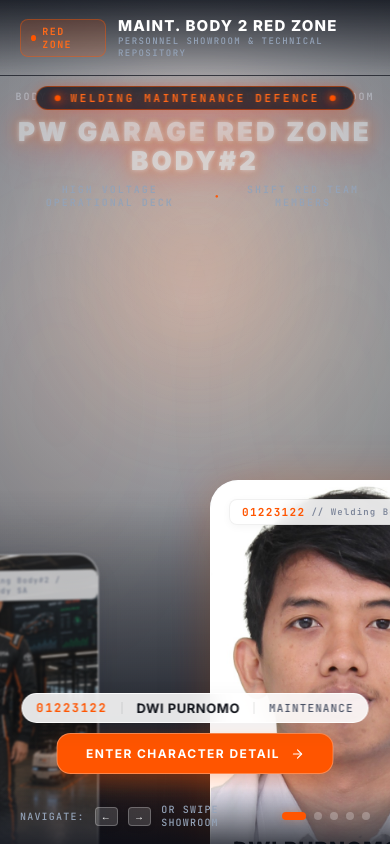
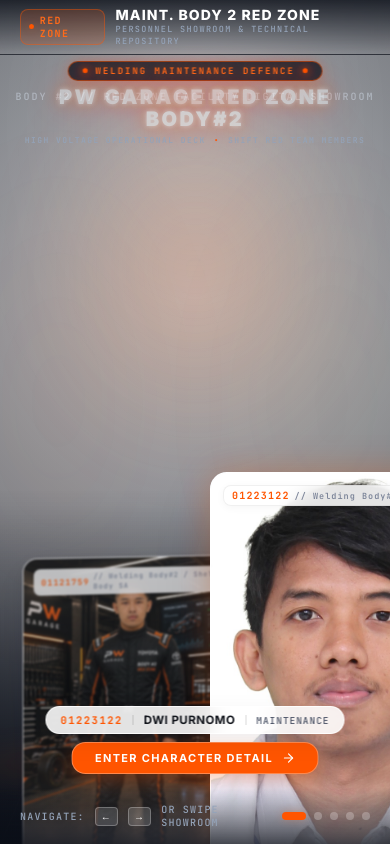
Before and after one commit to akunbersamagogle-stack/kanri-redzone, a React (Vite) app: page / in a window 390 px wide. Built offline with nearby package versions, Linux system fonts and the light colour scheme.

Commit message:
feat: optimize responsive layout and proportions for default 100% zoom

```diff
--- a/src/components/CharacterCarousel.tsx
+++ b/src/components/CharacterCarousel.tsx
@@ -17,8 +17,17 @@
   onSelectCharacter,
 }) => {
   const [hoveredIndex, setHoveredIndex] = useState<number | null>(null);
+  const [viewportWidth, setViewportWidth] = useState<number>(
+    typeof window !== 'undefined' ? window.innerWidth : 1200
+  );
   const containerRef = useRef<HTMLDivElement>(null);
   const total = characters.length;
+
+  useEffect(() => {
+    const handleResize = () => setViewportWidth(window.innerWidth);
+    window.addEventListener('resize', handleResize);
+    return () => window.removeEventListener('resize', handleResize);
+  }, []);
 
   // Realtime drag motion value: representing index offset
   const dragOffset = useMotionValue(0);
@@ -124,8 +133,11 @@
           // Render only within 5-position spatial window (-2 to +2)
           if (Math.abs(logicalOffset) > 2) return null;
 
-          // Compute target 3D spatial values
-          let x = logicalOffset * 320;
+          // Compute target 3D spatial values with responsive scaling
+          const step1 = Math.min(Math.max(viewportWidth * 0.22, 210), 320);
+          const step2 = Math.min(Math.max(viewportWidth * 0.40, 380), 580);
+
+          let x = 0;
           let scale = 1.0;
           let rotateY = 0;
           let opacity = 1.0;
@@ -133,24 +145,25 @@
           let zIndex = 30;
 
           if (logicalOffset === 0) {
-            scale = isHovered ? 1.025 : 1.0;
+            x = 0;
+            scale = isHovered ? 1.03 : 1.0;
             opacity = 1.0;
             rotateY = 0;
             blur = 0;
             zIndex = 30;
           } else if (Math.abs(logicalOffset) === 1) {
-            x = logicalOffset * 360;
-            scale = isHovered ? 0.90 : 0.84;
+            x = logicalOffset * step1;
+            scale = isHovered ? 0.88 : 0.82;
             rotateY = logicalOffset * -8;
             opacity = isHovered ? 0.92 : 0.72;
-            blur = isHovered ? 0 : 1.2;
+            blur = isHovered ? 0 : 1;
             zIndex = 20;
           } else if (Math.abs(logicalOffset) === 2) {
-            x = logicalOffset * 620;
-            scale = isHovered ? 0.76 : 0.68;
+            x = logicalOffset * step2;
+            scale = isHovered ? 0.74 : 0.64;
             rotateY = logicalOffset * -14;
-            opacity = isHovered ? 0.65 : 0.38;
-            blur = isHovered ? 1 : 3.0;
+            opacity = isHovered ? 0.62 : 0.35;
+            blur = isHovered ? 1 : 2.5;
             zIndex = 10;
           }
 
--- a/src/index.css
+++ b/src/index.css
@@ -235,25 +235,25 @@
 
 .showroom-glowing-sign-container {
   position: absolute;
-  top: 86px;
+  top: clamp(54px, 7.2vh, 68px);
   left: 50%;
   transform: translateX(-50%);
   display: flex;
   flex-direction: column;
   align-items: center;
-  gap: 8px;
+  gap: clamp(4px, 0.6vh, 8px);
   z-index: 4;
   pointer-events: none;
   text-align: center;
   width: 92vw;
-  max-width: 1100px;
+  max-width: 900px;
 }
 
 .glowing-sign-badge {
   display: flex;
   align-items: center;
-  gap: 10px;
-  padding: 4px 18px;
+  gap: 8px;
+  padding: 3px 14px;
   background: rgba(10, 14, 23, 0.75);
   border: 1px solid rgba(255, 85, 0, 0.5);
   border-radius: 999px;
@@ -263,8 +263,8 @@
 }
 
 .sign-indicator-dot {
-  width: 6px;
-  height: 6px;
+  width: 5px;
+  height: 5px;
   border-radius: 50%;
   background: #ff5500;
   box-shadow: 0 0 8px #ff5500, 0 0 14px #ff3300;
@@ -273,15 +273,15 @@
 
 .sign-category-tag {
   font-family: var(--font-mono);
-  font-size: 11px;
+  font-size: clamp(9px, 0.85vw, 11px);
   font-weight: 800;
-  letter-spacing: 0.24em;
+  letter-spacing: 0.22em;
   color: #ff6a1a;
   text-shadow: 0 0 12px rgba(255, 85, 0, 0.7);
 }
 
 .glowing-neon-title {
-  font-size: clamp(26px, 3.8vw, 52px);
+  font-size: clamp(20px, 2.8vw, 40px);
   font-weight: 900;
   letter-spacing: 0.12em;
   text-transform: uppercase;
@@ -295,11 +295,11 @@
 .glowing-sign-sub {
   display: flex;
   align-items: center;
-  gap: 10px;
+  gap: 8px;
   font-family: var(--font-mono);
-  font-size: 10px;
+  font-size: clamp(8px, 0.75vw, 10px);
   font-weight: 600;
-  letter-spacing: 0.2em;
+  letter-spacing: 0.18em;
   color: #94a3b8;
   opacity: 0.95;
 }
@@ -406,12 +406,12 @@
   top: 0;
   left: 0;
   right: 0;
-  height: 76px;
+  height: clamp(52px, 6.5vh, 64px);
   z-index: 50;
   display: flex;
   align-items: center;
   justify-content: space-between;
-  padding: 0 40px;
+  padding: 0 clamp(16px, 3vw, 40px);
   background: linear-gradient(to bottom, rgba(10, 14, 23, 0.8) 0%, rgba(10, 14, 23, 0) 100%);
   backdrop-filter: blur(8px);
   -webkit-backdrop-filter: blur(8px);
@@ -421,22 +421,22 @@
 .header-brand {
   display: flex;
   align-items: center;
-  gap: 12px;
+  gap: 10px;
 }
 
 .brand-badge {
   display: flex;
   align-items: center;
   gap: 6px;
-  padding: 5px 10px;
+  padding: 4px 8px;
   background: rgba(255, 85, 0, 0.15);
   border: 1px solid rgba(255, 85, 0, 0.4);
   border-radius: var(--radius-sm);
 }
 
 .brand-dot {
-  width: 6px;
-  height: 6px;
+  width: 5px;
+  height: 5px;
   border-radius: 50%;
   background-color: var(--accent-orange);
   box-shadow: 0 0 8px var(--accent-orange-glow);
@@ -456,7 +456,7 @@
 }
 
 .brand-title {
-  font-size: 15px;
+  font-size: 14px;
   font-weight: 800;
   letter-spacing: 0.08em;
   color: #ffffff;
@@ -465,7 +465,7 @@
 
 .brand-subtitle {
   font-family: var(--font-mono);
-  font-size: 9px;
+  font-size: 8.5px;
   font-weight: 500;
   letter-spacing: 0.16em;
   color: #94a3b8;
@@ -475,7 +475,7 @@
 .header-telemetry {
   display: flex;
   align-items: center;
-  gap: 28px;
+  gap: clamp(14px, 2vw, 28px);
 }
 
 .telemetry-item {
@@ -486,7 +486,7 @@
 
 .telemetry-label {
   font-family: var(--font-mono);
-  font-size: 9px;
+  font-size: 8.5px;
   font-weight: 600;
   letter-spacing: 0.14em;
   color: #64748b;
@@ -495,7 +495,7 @@
 
 .telemetry-val {
   font-family: var(--font-mono);
-  font-size: 11px;
+  font-size: 10.5px;
   font-weight: 700;
   letter-spacing: 0.06em;
   color: #e2e8f0;
@@ -522,7 +522,7 @@
 }
 
 /* ==========================================================================
-   3D CAROUSEL & CHARACTER HERO SHOWCASE (Large, Dominant & Spatial)
+   3D CAROUSEL & CHARACTER HERO SHOWCASE (Proportionate for 100% Zoom)
    ========================================================================== */
 .carousel-stage {
   position: absolute;
@@ -531,7 +531,7 @@
   display: flex;
   align-items: center;
   justify-content: center;
-  perspective: 1400px;
+  perspective: 1200px;
   transform-style: preserve-3d;
   cursor: grab;
 }
@@ -550,13 +550,13 @@
   transform-style: preserve-3d;
 }
 
-/* Individual Character 3D Slot - Enlarged & Perfectly Proportionate */
+/* Individual Character 3D Slot */
 .character-slot {
   position: absolute;
-  top: 51%;
+  top: 50%;
   left: 50%;
-  width: min(500px, 92vw);
-  height: min(780px, 80vh);
+  width: clamp(230px, 20vw, 290px);
+  height: clamp(330px, 48vh, 440px);
   transform-origin: center bottom;
   transform-style: preserve-3d;
   display: flex;
@@ -580,9 +580,9 @@
 
 .character-image-container {
   position: relative;
-  width: clamp(370px, 30vw, 450px);
-  height: clamp(560px, 68vh, 670px);
-  border-radius: var(--radius-xl);
+  width: 100%;
+  height: 100%;
+  border-radius: clamp(14px, 2vh, 20px);
   overflow: hidden;
   background: radial-gradient(circle at 50% 20%, #ffffff 0%, #f4f6fa 60%, #e6ebf2 100%);
   border: 1.5px solid var(--border-glass);
@@ -595,7 +595,7 @@
 
 .character-slot.main-focus .character-image-container {
   border-color: rgba(255, 255, 255, 0.98);
-  box-shadow: var(--shadow-hero), 0 0 45px rgba(255, 85, 0, 0.22);
+  box-shadow: var(--shadow-hero), 0 0 35px rgba(255, 85, 0, 0.28);
 }
 
 .character-photo {
@@ -621,12 +621,12 @@
 /* Top Subtle Character Badge */
 .character-card-badge {
   position: absolute;
-  top: 18px;
-  left: 18px;
+  top: 12px;
+  left: 12px;
   display: flex;
   align-items: center;
-  gap: 6px;
-  padding: 5px 12px;
+  gap: 5px;
+  padding: 3px 8px;
   background: rgba(255, 255, 255, 0.88);
   border: 1px solid rgba(0, 0, 0, 0.06);
   border-radius: var(--radius-sm);
@@ -637,7 +637,7 @@
 
 .character-card-code {
   font-family: var(--font-mono);
-  font-size: 11px;
+  font-size: 10px;
   font-weight: 700;
   letter-spacing: 0.12em;
   color: var(--accent-orange);
@@ -645,7 +645,7 @@
 
 .character-card-zone {
   font-family: var(--font-mono);
-  font-size: 9px;
+  font-size: 8.5px;
   font-weight: 600;
   letter-spacing: 0.12em;
   color: var(--text-muted);
@@ -654,16 +654,16 @@
 /* Character Card Bottom Info Snippet */
 .character-card-info {
   position: absolute;
-  bottom: 22px;
-  left: 22px;
-  right: 22px;
+  bottom: 14px;
+  left: 14px;
+  right: 14px;
   display: flex;
   flex-direction: column;
-  gap: 2px;
+  gap: 1px;
 }
 
 .character-card-name {
-  font-size: 21px;
+  font-size: clamp(14px, 1.2vw, 17px);
   font-weight: 800;
   letter-spacing: 0.04em;
   color: var(--text-primary);
@@ -672,9 +672,9 @@
 
 .character-card-meta {
   font-family: var(--font-mono);
-  font-size: 10px;
+  font-size: 9px;
   font-weight: 600;
-  letter-spacing: 0.14em;
+  letter-spacing: 0.12em;
   color: var(--text-secondary);
   text-transform: uppercase;
 }
@@ -682,14 +682,14 @@
 /* Realistic Soft Ground Ambient Shadow */
 .character-floor-shadow {
   position: absolute;
-  bottom: 6px;
+  bottom: 4px;
   left: 50%;
   transform: translateX(-50%);
-  width: 340px;
-  height: 36px;
+  width: 240px;
+  height: 24px;
   background: radial-gradient(ellipse at center, rgba(20, 24, 33, 0.32) 0%, rgba(20, 24, 33, 0.1) 45%, transparent 70%);
   border-radius: 50%;
-  filter: blur(8px);
+  filter: blur(6px);
   pointer-events: none;
 }
 
@@ -770,22 +770,22 @@
    ========================================================================== */
 .active-character-hud {
   position: absolute;
-  bottom: 52px;
+  bottom: clamp(38px, 5.2vh, 52px);
   left: 50%;
   transform: translateX(-50%);
   z-index: 30;
   display: flex;
   flex-direction: column;
   align-items: center;
-  gap: 10px;
+  gap: 8px;
   pointer-events: none;
 }
 
 .hud-details-pill {
   display: flex;
   align-items: center;
-  gap: 14px;
-  padding: 8px 20px;
+  gap: 10px;
+  padding: 5px 16px;
   background: var(--bg-glass-heavy);
   border: 1px solid var(--border-glass);
   border-radius: 999px;
@@ -796,7 +796,7 @@
 
 .hud-code {
   font-family: var(--font-mono);
-  font-size: 12px;
+  font-size: 10.5px;
   font-weight: 800;
   letter-spacing: 0.14em;
   color: var(--accent-orange);
@@ -804,12 +804,12 @@
 
 .hud-divider {
   width: 1px;
-  height: 12px;
-  background: rgba(0, 0, 0, 0.1);
+  height: 10px;
+  background: rgba(0, 0, 0, 0.15);
 }
 
 .hud-name {
-  font-size: 13px;
+  font-size: 11.5px;
   font-weight: 700;
   letter-spacing: 0.04em;
   color: var(--text-primary);
@@ -818,7 +818,7 @@
 
 .hud-team {
   font-family: var(--font-mono);
-  font-size: 11px;
+  font-size: 9.5px;
   font-weight: 500;
   letter-spacing: 0.1em;
   color: var(--text-secondary);
@@ -830,26 +830,26 @@
   pointer-events: auto;
   display: inline-flex;
   align-items: center;
-  gap: 10px;
-  padding: 12px 28px;
+  gap: 8px;
+  padding: 8px 22px;
   background: var(--accent-orange);
   border: 1px solid rgba(255, 255, 255, 0.3);
   border-radius: var(--radius-md);
   color: #ffffff;
   font-family: var(--font-main);
-  font-size: 12px;
+  font-size: 11px;
   font-weight: 700;
   letter-spacing: 0.12em;
   text-transform: uppercase;
   cursor: pointer;
-  box-shadow: 0 8px 22px rgba(255, 85, 0, 0.28), var(--shadow-sm);
+  box-shadow: 0 6px 18px rgba(255, 85, 0, 0.28), var(--shadow-sm);
   transition: all 0.25s cubic-bezier(0.16, 1, 0.3, 1);
 }
 
 .select-hero-button:hover {
   transform: translateY(-2px);
   background: var(--accent-orange-bright);
-  box-shadow: 0 12px 28px rgba(255, 85, 0, 0.38), 0 0 18px rgba(255, 85, 0, 0.2);
+  box-shadow: 0 10px 24px rgba(255, 85, 0, 0.38), 0 0 16px rgba(255, 85, 0, 0.2);
 }
 
 .select-hero-button:active {
```
